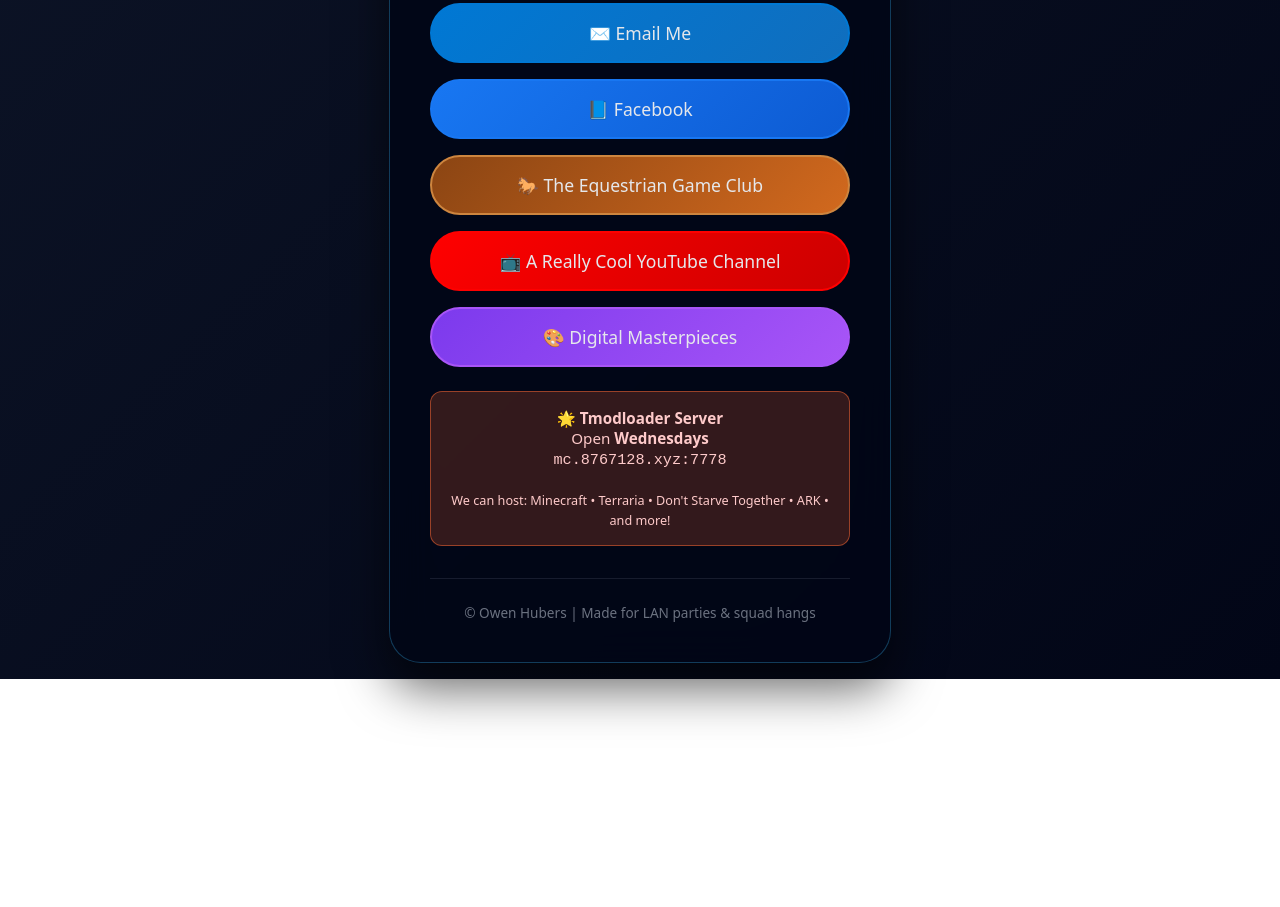
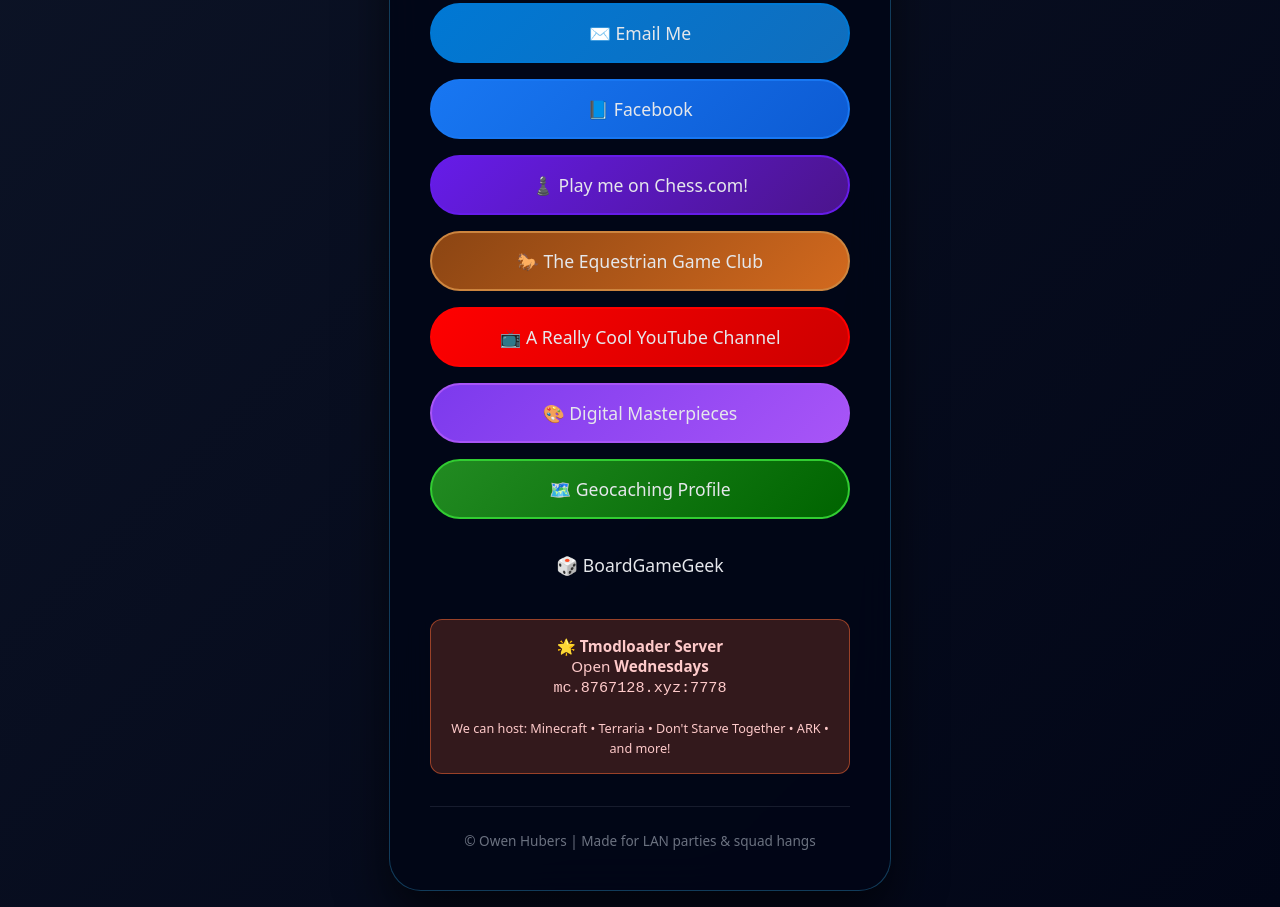
Before and after one commit to Alienpony/First, a plain HTML site: page index.html in a window 1280 px wide. Shown: the part 776-1683 px from the top of the page. Before the commit the page ends 1455 px from the top, so only its background shows below. Drawn offline with Linux system fonts and the light colour scheme.

Commit message:
Update index.html

```diff
--- a/index.html
+++ b/index.html
@@ -125,6 +125,14 @@
   background: linear-gradient(135deg, #42a5f5, #1977f3);
   transform: translateY(-3px);
 }
+  .links a.chess {
+  background: linear-gradient(135deg, #661ce9, #4b148c);
+  border-color: #661ce9;
+}
+.links a.chess:hover {
+  background: linear-gradient(135deg, #a855f7, #7c3aed);
+  transform: translateY(-3px);
+}
   .links a.email {
     background: linear-gradient(135deg, #0078d4, #106ebe);
     border-color: #0078d4;
@@ -168,6 +176,24 @@
     background: linear-gradient(135deg, #ff4444, #ff0000);
     transform: translateY(-3px);
   }
+  .links a.geocaching {
+  background: linear-gradient(135deg, #228B22, #006400);
+  border-color: #32CD32;
+}
+.links a.geocaching:hover {
+  background: linear-gradient(135deg, #32CD32, #228B22);
+  transform: translateY(-3px);
+}
+  css
+.links a.boardgamegeek {
+  background: linear-gradient(135deg, #1a1a1a, #2d2d2d);
+  border-color: #ff6600;
+}
+.links a.boardgamegeek:hover {
+  background: linear-gradient(135deg, #ff6600, #e55a00);
+  color: #ffffff;
+  transform: translateY(-3px);
+}
   .links a.blog {
   background: linear-gradient(135deg, #7c3aed, #a855f7);
   border-color: #a855f7;
@@ -237,6 +263,9 @@
       <a href="https://www.facebook.com/profile.php?id=100066747336212" target="_blank" class="facebook" rel="noopener">
         📘 Facebook
       </a>
+      <a href="https://www.chess.com/member/oxenman" target="_blank" class="chess" rel="noopener">
+        ♟️ Play me on Chess.com!
+      </a>
       <a href="https://cooperdteer.wixsite.com/equestrianclub" target="_blank" class="equestrian" rel="noopener">
         🐎 The Equestrian Game Club
       </a>
@@ -245,7 +274,12 @@
       <a href="https://bentheblog654378361.wordpress.com" target="_blank" class="blog" rel="noopener">
         🎨 Digital Masterpieces
       </a>
-
+        <a href="https://coord.info/PR1AF9XR" target="_blank" class="geocaching" rel="noopener">
+        🗺️ Geocaching Profile
+      </a>
+        <a href="https://boardgamegeek.com/profile/Alienpony" target="_blank" class="boardgamegeek" rel="noopener">
+  🎲 BoardGameGeek
+</a>
       </a>
 
       <div class="terraria-note">
```
